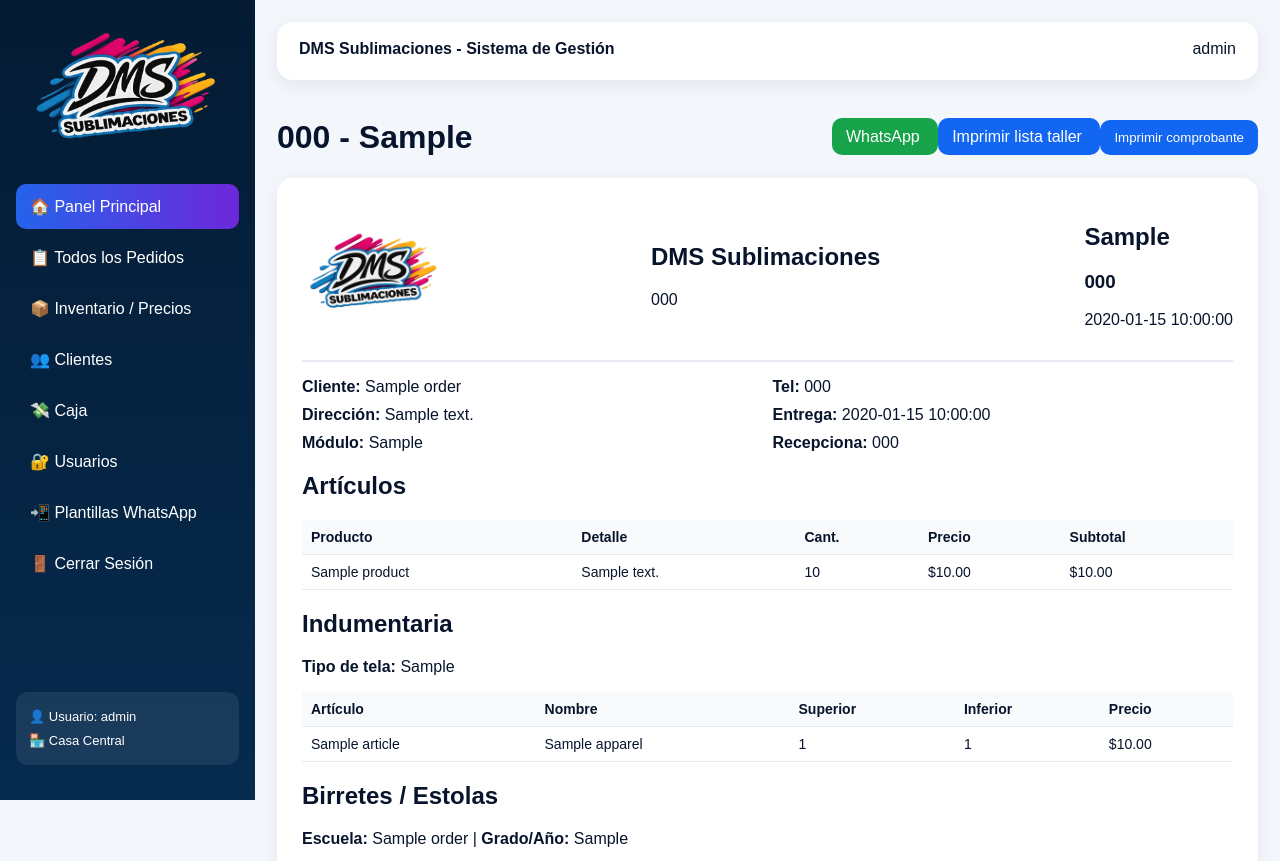
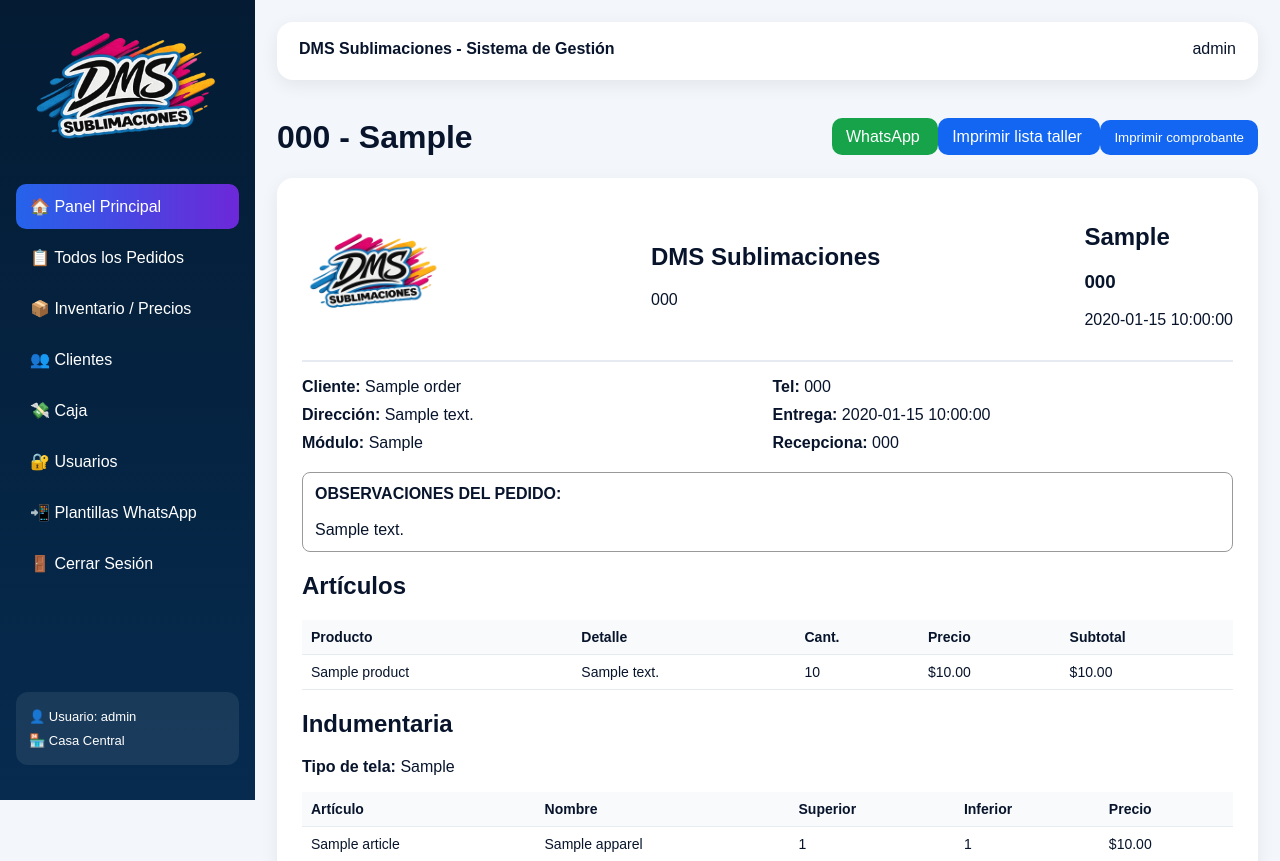
Before and after one commit to kmicaela20-ui/dms-sistema-pro, a Flask app: template templates/order_view.html in a window 1280 px wide. Shown: the top 861 px of the page. Run offline with Flask 3, Linux system fonts and the light colour scheme; the visitor is signed in with stand-in values (Sample User, id 1); the template is opened without the code that fills it: most values are stand-ins (such as "Sample title", 1, 10 or a date in 2020); parts of the project's set-up code (start-up, migrations or seed data) failed here and were passed over; some libraries are stand-ins or nearby versions.

Commit message:
Update order_view.html

```diff
--- a/templates/order_view.html
+++ b/templates/order_view.html
@@ -87,6 +87,20 @@ PRESUPUESTO VÁLIDO POR 7 DÍAS HÁBILES
 </div>
 
 </div>
+
+{% if order.client_notes %}
+
+<div style="margin-top:20px;padding:12px;border:1px solid #999;border-radius:8px;">
+
+<b>OBSERVACIONES DEL PEDIDO:</b>
+
+<br><br>
+
+{{order.client_notes}}
+
+</div>
+
+{% endif %}
 
 {% if general %}
 
```
